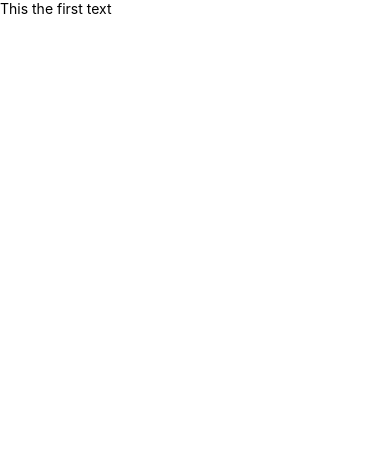
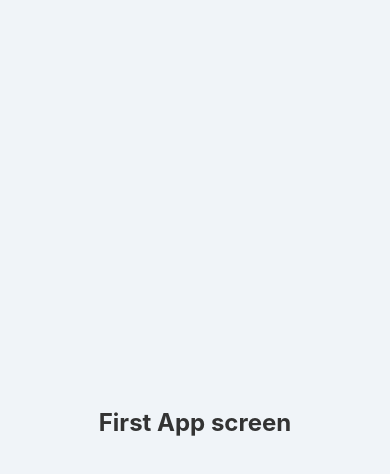
Before and after one commit to Ankit-Dokarka/react-native-test-app, a React Native app: screen / in a window 390 px wide. Shown: the top 474 px of the page. Built offline with nearby package versions, Linux system fonts and the light colour scheme.

Commit message:
impliment styles on native view and title components using native styleSheet

```diff
--- a/App.tsx
+++ b/App.tsx
@@ -1,10 +1,24 @@
 import React from "react"
-import {View, Text} from "react-native"
+import {View, Text, StyleSheet} from "react-native"
 
 export default function App(){
   return(
-    <View>
-      <Text>This the first text</Text>
+    <View style={styles.screenContainer}>
+      <Text style={styles.title}>First App screen</Text>
     </View>
   )
 }
+
+const styles = StyleSheet.create({
+  screenContainer:{
+    flex: 1,
+    backgroundColor: "#f0f4f8",
+    justifyContent: "center",
+    alignItems: "center"
+  },
+  title:{
+    fontSize: 24,
+    fontWeight: 'bold',
+    color: '#333',
+  }
+})
```
